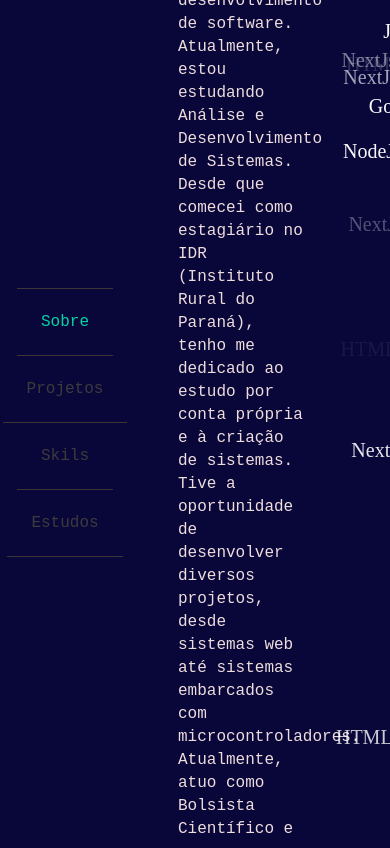
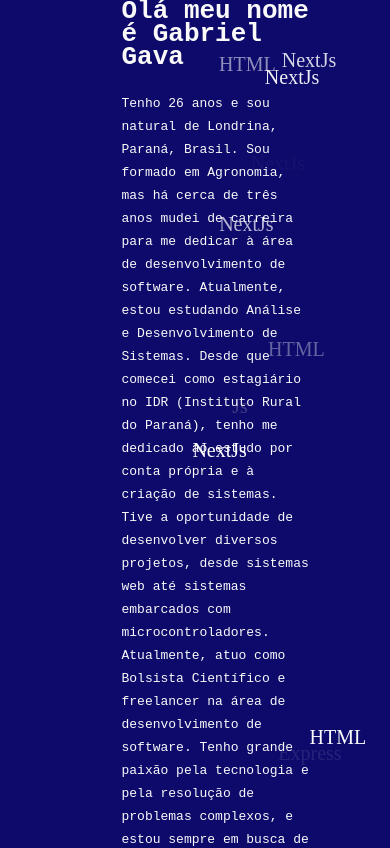
Before and after one commit to alunogabrielgava123/portifolio-principal, a Next.js app: page / in a window 390 px wide. Shown: the top 848 px of the page. Built offline with nearby package versions, Linux system fonts and the light colour scheme.

Commit message:
subindo tudo isso

```diff
--- a/package.json
+++ b/package.json
@@ -20,6 +20,8 @@
     "next": "13.1.6",
     "react": "18.2.0",
     "react-dom": "18.2.0",
+    "tailwindcss": "^3.3.5",
+    "twin.macro": "^3.4.0",
     "typescript": "4.9.5"
   },
   "devDependencies": {
--- a/src/componentes/skilDescricao.tsx
+++ b/src/componentes/skilDescricao.tsx
@@ -11,7 +11,7 @@ export default function SkillDescricaoCard(props: PropsCardDescricao) {
     return (
         <>
             <div className={styles.cardSkill}>
-                <h2>{props.titulo}</h2>
+                <h3>{props.titulo}</h3>
                 <div className={styles.rowData}>
                     <p>Inicio: {props.data}</p>
                 </div>
--- a/src/pages/index.tsx
+++ b/src/pages/index.tsx
@@ -304,7 +304,7 @@ const Projetos = () => {
 
     return (
       <div>
-        <div style={{ display: 'flex', flexDirection: 'row', justifyItems: 'center', justifyContent: 'end' }}>
+        <div className={styles.linkPortifolio}>
           <ul style={{ display: 'flex', listStyle: 'none', marginTop: '10px', alignItems: 'center' }}>
             <li onClick={() => setStateProps(1)} style={projetoState.page[0] ? styleActivite : styleDesativado}>.</li>
             <li onClick={() => setStateProps(2)} style={projetoState.page[1] ? styleActivite : styleDesativado}>.</li>
@@ -333,11 +333,14 @@ const Projetos = () => {
               A documentação da API foi cuidadosamente elaborada, para que os usuários possam utilizar a API facilmente e sem dificuldades.
               Além disso, os usuários têm a opção de receber os dados em formato CSV por e-mail, o que facilita a análise dos dados.</p>
             <p>No geral, este projeto foi desenvolvido com muitas funcionalidades úteis e recursos para melhorar a experiência do usuário, fornecendo dados meteorológicos precisos e confiáveis para aqueles que precisam deles.</p>
+          </div>
+          <div className={styles.link}>
             {MenuSelecaoProjeto()}
           </div>
           <div className={styles.conteudoQrcode}>
+            <img src='/qrcode.png' />
+          </div>
 
-          </div>
         </>)
       case ProjetoState.IDRCLIMA:
         return (<>
@@ -354,6 +357,8 @@ const Projetos = () => {
               O objetivo do aplicativo é ajudar produtores e pesquisadores a acessar dados agrometeorológicos de forma fácil e rápida para as estações espalhadas por todo o estado do Paraná.
             </p>
             <p>Fico muito feliz em ter tido a oportunidade de contribuir com o desenvolvimento deste aplicativo e espero que ele possa ser útil para muitas pessoas.</p>
+          </div>
+          <div className={styles.link}>
             {MenuSelecaoProjeto()}
           </div>
           <div className={styles.conteudoQrcode}>
@@ -429,7 +434,7 @@ export default function Home() {
 
 
   return (
-    <div ref={canvas} className={styles.teste} >
+    <div ref={canvas} >
       <SideBar s={styles.sidbar}>
         <Logo />
         <Menu s={styles.menu}>
--- a/src/styles/Home.module.css
+++ b/src/styles/Home.module.css
@@ -4,13 +4,12 @@
   top: 0;
   bottom: 0;
   width: 130px;
-  background-color: #09073A;
+  background-color: #09073a;
   color: white;
   display: flex;
   flex-direction: column;
   justify-content: space-between;
 }
-
 
 .conteudos {
   display: flex;
@@ -48,12 +47,11 @@
   height: 500px;
 } */
 
-
 .link:first-child {
   color: rgb(85, 84, 84);
   padding: 1.5rem;
   font-size: 1rem;
-  border-top: 0.10px solid rgb(58, 54, 54);
+  border-top: 0.1px solid rgb(58, 54, 54);
   cursor: pointer;
 }
 
@@ -61,9 +59,8 @@
   color: rgb(61, 59, 59);
   padding: 1.5rem;
   font-size: 1rem;
-  border-bottom: 0.10px solid rgb(58, 54, 54);
+  border-bottom: 0.1px solid rgb(58, 54, 54);
   cursor: pointer;
-
 }
 
 /* .teste {
@@ -76,19 +73,24 @@
 
 } */
 
-
-
-
-.tituloSkil {}
+.tituloSkil {
+}
 
 .container {
-  color: rgb(238, 221, 221);
+  color: rgb(250, 250, 250);
   width: calc(100% - 130px);
   height: 100vh;
   float: right;
   display: flex;
   flex-direction: row;
   justify-content: flex-start;
+  align-items: center;
+}
+
+.linkPortifolio {
+  display: flex;
+  width: 100%;
+  justify-content: center;
   align-items: center;
 }
 
@@ -120,8 +122,19 @@
   }
 }
 
+.link {
+  display: flex;
+  height: 70%;
+  align-items: flex-end;
+}
+
 .conteudo {
   width: 50%;
+  height: 50%;
+  display: flex;
+  flex-direction: column;
+  justify-content: center;
+  align-items: center;
   line-height: 23px;
   margin-left: 3rem;
 }
@@ -149,7 +162,7 @@
   margin-right: 2rem;
 }
 
-.gridConteudoEstudos>div {
+.gridConteudoEstudos > div {
   min-width: 300px;
   min-height: 175px;
 }
@@ -159,7 +172,6 @@
   flex-direction: row;
   justify-content: flex-end;
 }
-
 
 .cardSkill {
   padding: 1rem;
@@ -185,8 +197,6 @@
   align-items: center;
 }
 
-
-
 .rowSkil {
   display: flex;
   flex-direction: row;
@@ -196,28 +206,44 @@
   height: 4px;
   margin-top: 10px;
   border: none;
-  background-image: linear-gradient(to right, rgb(238, 13, 39) 50%, rgb(47, 47, 49) 50%);
+  background-image: linear-gradient(
+    to right,
+    rgb(238, 13, 39) 50%,
+    rgb(47, 47, 49) 50%
+  );
 }
 
 .hrskill2 {
   height: 4px;
   margin-top: 10px;
   border: none;
-  background-image: linear-gradient(to right, rgb(13, 238, 227) 80%, rgb(47, 47, 49) 50%);
+  background-image: linear-gradient(
+    to right,
+    rgb(13, 238, 227) 80%,
+    rgb(47, 47, 49) 50%
+  );
 }
 
 .hrskill3 {
   height: 4px;
   margin-top: 10px;
   border: none;
-  background-image: linear-gradient(to right, rgb(212, 13, 238) 60%, rgb(47, 47, 49) 50%);
+  background-image: linear-gradient(
+    to right,
+    rgb(212, 13, 238) 60%,
+    rgb(47, 47, 49) 50%
+  );
 }
 
 .hrskill4 {
   height: 4px;
   margin-top: 10px;
   border: none;
-  background-image: linear-gradient(to right, rgb(5, 126, 25) 45%, rgb(47, 47, 49) 50%);
+  background-image: linear-gradient(
+    to right,
+    rgb(5, 126, 25) 45%,
+    rgb(47, 47, 49) 50%
+  );
 }
 
 .skil {
@@ -238,3 +264,52 @@
   background-size: cover;
   background-repeat: no-repeat;
 }
+
+/* Estilos para celulares */
+@media (max-width: 767px) {
+  /* Adicione seus estilos específicos para celulares aqui */
+
+  .container {
+    height: 100%;
+    width: 100%;
+    display: flex;
+    flex-direction: column;
+    justify-content: flex-start;
+  }
+
+  .sidbar {
+    display: none;
+  }
+
+  .menu {
+    display: none;
+  }
+
+  .conteudo {
+    font-size: small;
+  }
+}
+
+/* Estilos para tablets */
+@media (min-width: 768px) and (max-width: 1023px) {
+  /* Adicione seus estilos específicos para tablets aqui */
+  .container {
+    height: 100%;
+    width: 100%;
+    display: flex;
+    flex-direction: column;
+    justify-content: flex-start;
+  }
+
+  .sidbar {
+    display: none;
+  }
+
+  .menu {
+    display: none;
+  }
+
+  .conteudo {
+    font-size: small;
+  }
+}
--- a/src/styles/globals.css
+++ b/src/styles/globals.css
@@ -76,7 +76,7 @@ html,
   body {
     max-width: 100vw;
     overflow-x: hidden;
-  background-color: #09073A;
+    background-color: #0d0a6b;
   }
 
   h1 {
--- /dev/null
+++ b/tailwind.config.js
@@ -0,0 +1,20 @@
+/** @type {import('tailwindcss').Config} */
+
+module.exports = {
+  content: [
+    "./src/**/*.{js,ts,jsx,tsx,mdx}",
+  ],
+  theme: {
+    extend: {
+      animation: {
+        'fade-up': 'fadeUp 0.5s ease-out',
+      },
+    },
+  },
+  variants: {
+    extend: {
+      backgroundColor: ['active'],
+    },
+  },
+  plugins: [],
+}
```
Also changed, not shown: 1 other file (tests, documents, lock files or other folders). Lines whose indentation alone changed are shown as unchanged.
